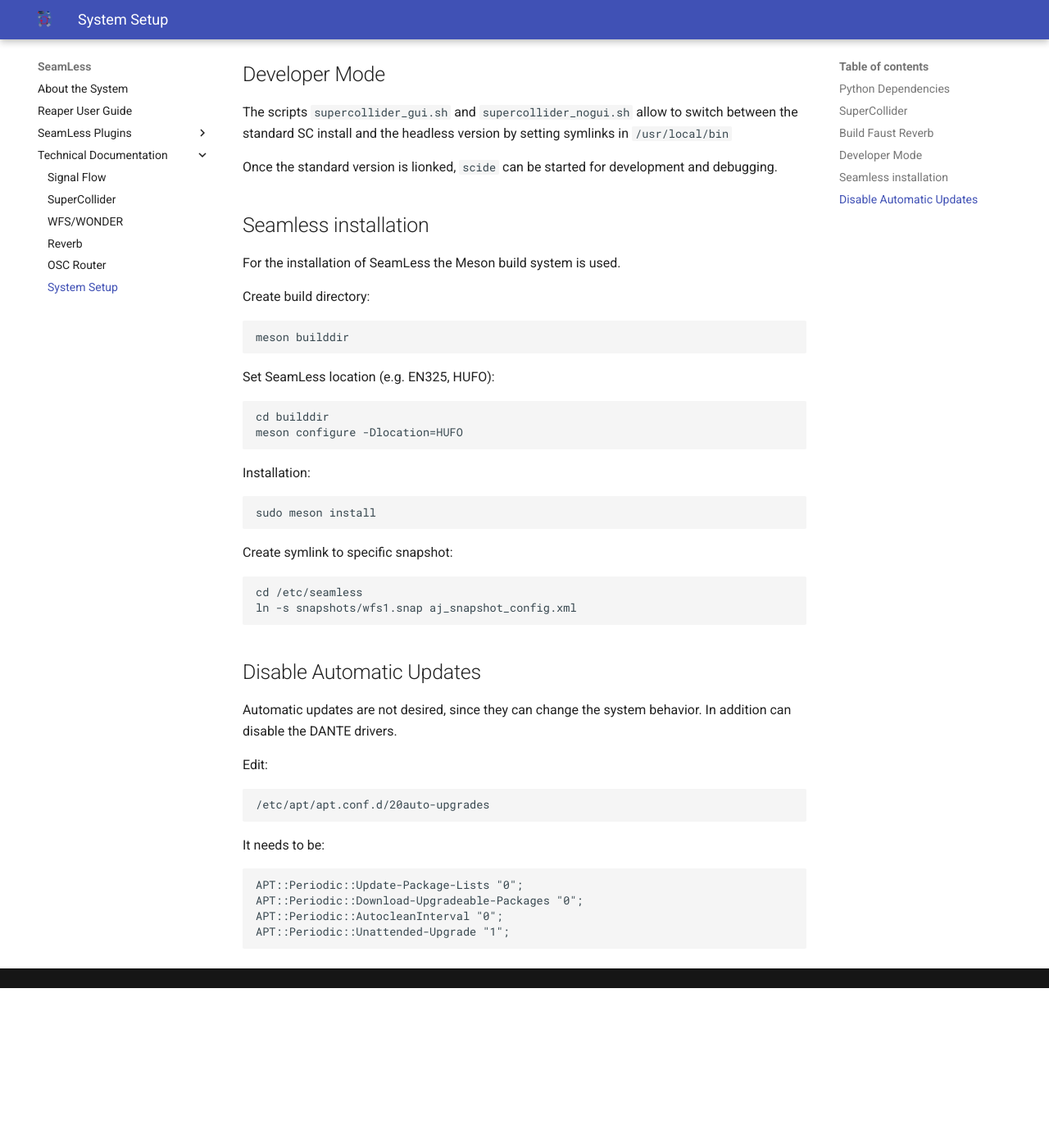
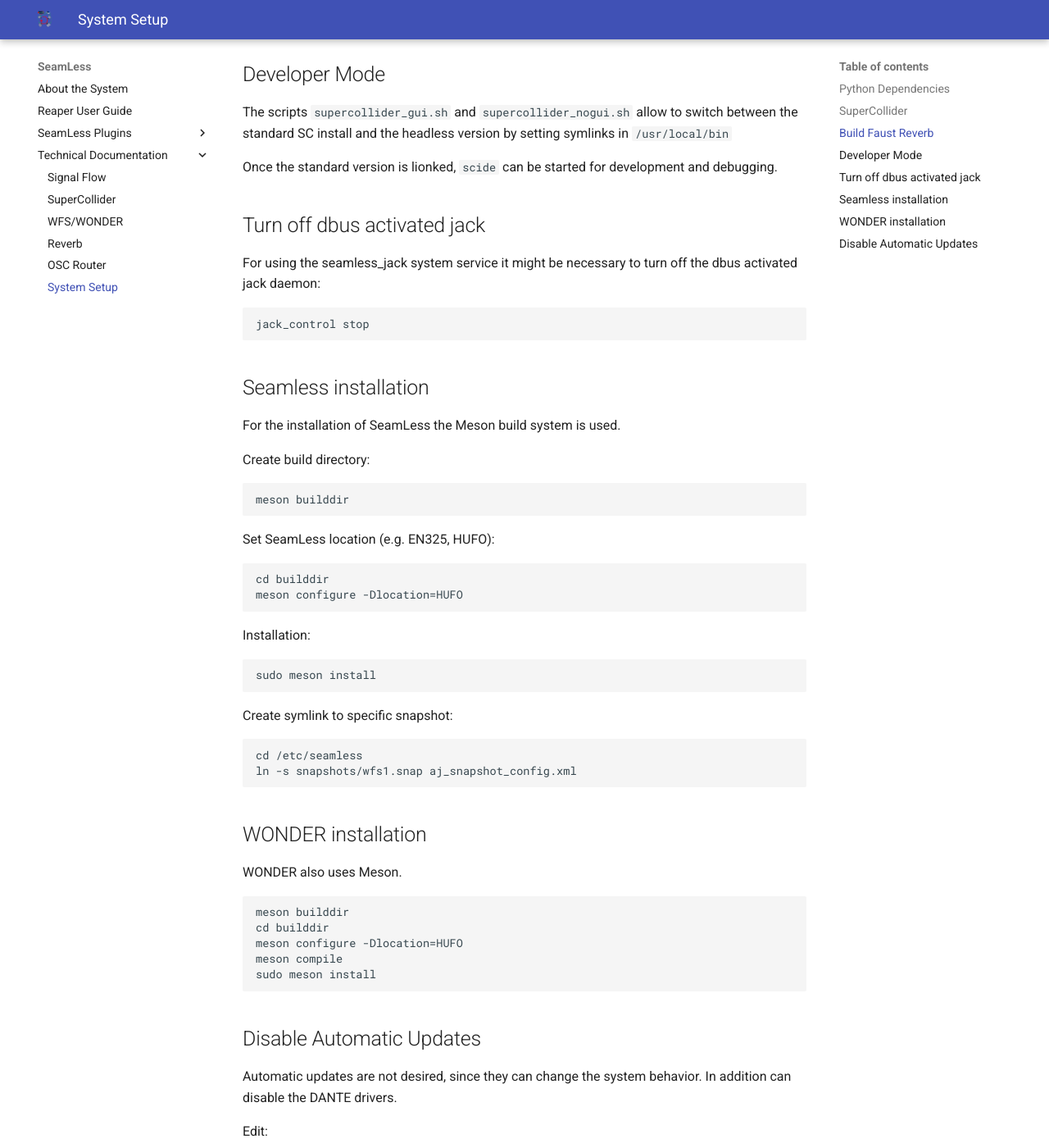
Before and after one commit to tu-studio/seamless-docs, an MkDocs documentation site: the page built from Documentation/docs/system_setup.md, in a window 1280 px wide and 1400 px high, scrolled down 882 px. Shown: the whole window at 82% size. Built offline with MkDocs 1.6.1 and Material for MkDocs 9.7.7, drawn with Linux system fonts in a browser that asks for light colours; before the commit the page ends 2087 px from its top, so only the background shows below that.

Commit message:
[Docs] Add Wonder installation and turn off dbus jack

````diff
--- a/Documentation/docs/system_setup.md
+++ b/Documentation/docs/system_setup.md
@@ -40,6 +40,14 @@
 Once the standard version is lionked, `scide` can be started for
 development and debugging.
 
+## Turn off dbus activated jack
+
+For using the seamless_jack system service it might be necessary to turn off
+the dbus activated jack daemon:
+```bash
+jack_control stop
+```
+
 ## Seamless installation
 
 For the installation of SeamLess the Meson build system is used.
@@ -65,6 +73,17 @@
 cd /etc/seamless
 ln -s snapshots/wfs1.snap aj_snapshot_config.xml
 ```
+## WONDER installation
+
+WONDER also uses Meson.
+
+```bash
+meson builddir
+cd builddir
+meson configure -Dlocation=HUFO
+meson compile
+sudo meson install
+```
 
 ## Disable Automatic Updates
 
````
